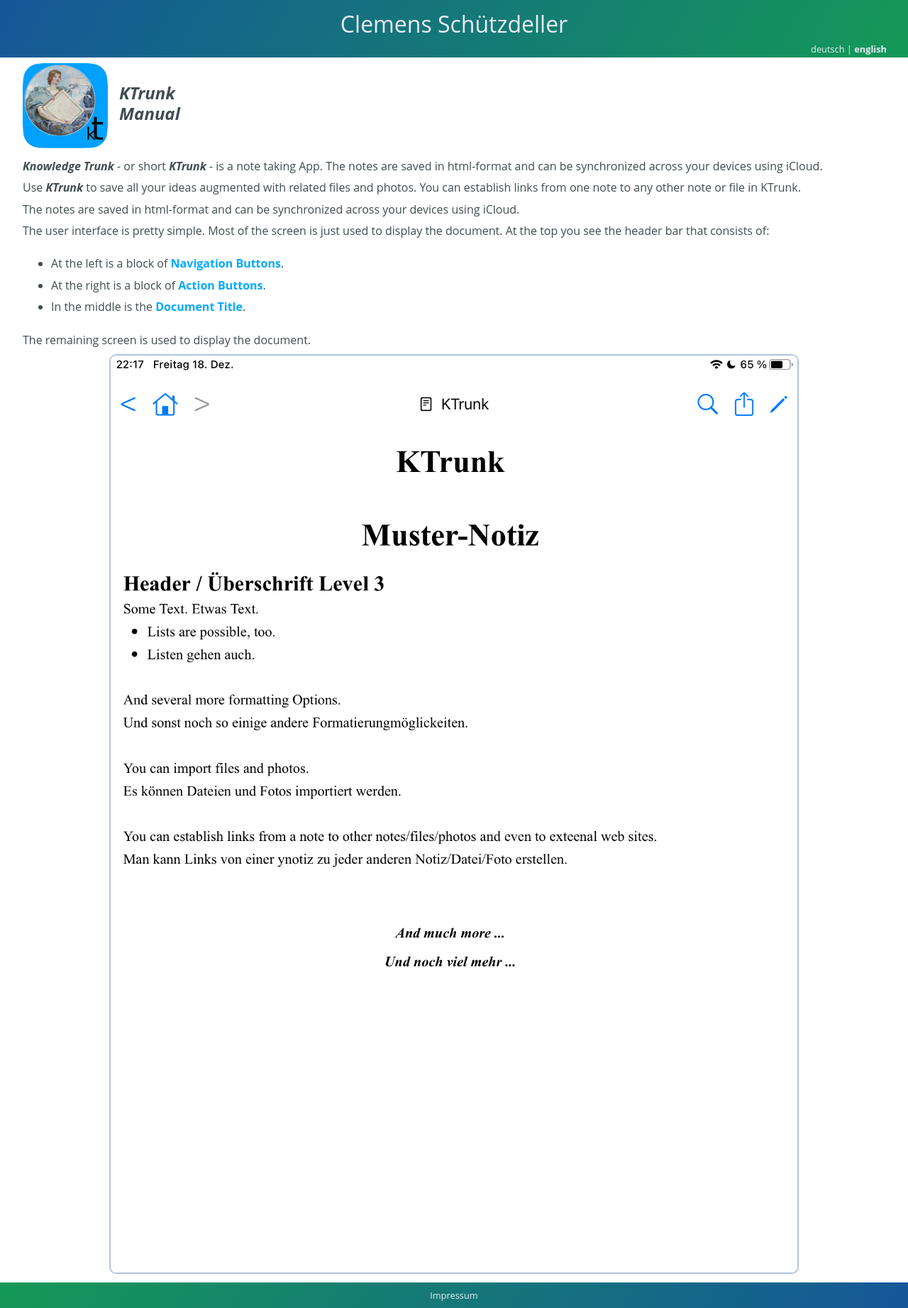
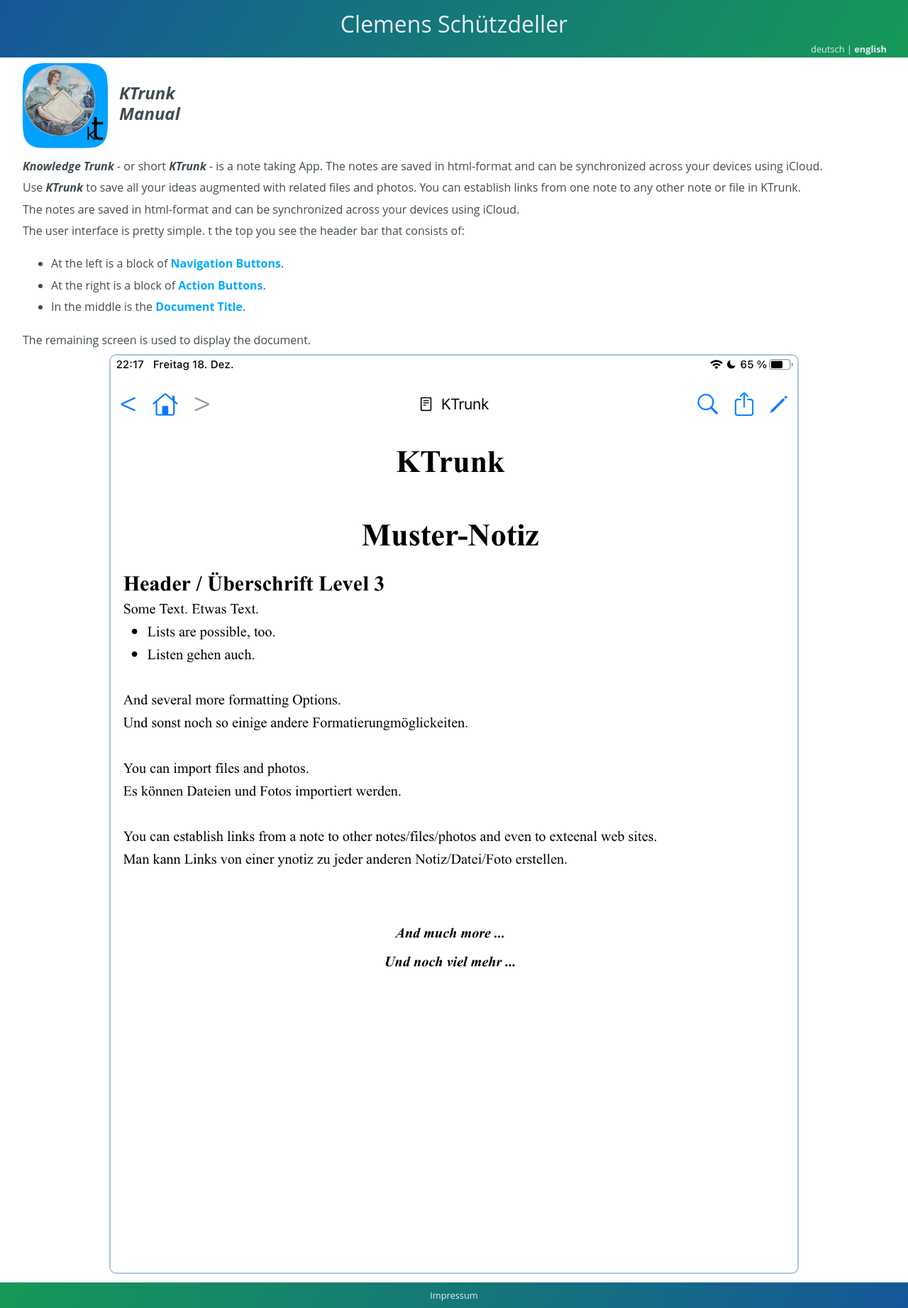
Before and after one commit to cs-LA/home, a Jekyll site: the page built from KTrunk/Manual.md, in a window 1280 px wide. Shown: the whole page at 71% size. Built offline with Jekyll 4.4.1, drawn with Linux system fonts in a browser that asks for light colours; our own code applies the rules of GitHub Pages for plain Markdown files.

Commit message:
Update Manual.md

```diff
--- a/KTrunk/Manual.md
+++ b/KTrunk/Manual.md
@@ -22,8 +22,8 @@
   <span class="de">Die Notizen werden im html-Format abgespeichert und können mittels iCloud über alle deine iOS-Geräte synchronisiert werden.</span>
 </p>
 <p>
-  <span class="en">The user interface is pretty simple. Most of the screen is just used to display the document. At the top you see the header bar that consists of:</span>
-  <span class="de">Die Benutzer-Oberfläche ist sehr einfach gehalten. Der überwiegende Teil des Bildschirms wird zur Anzeige des Dokuments genutzt. Oben ist ein Kopf-Bereich mit folgenden Komponenten:</span>
+  <span class="en">The user interface is pretty simple. t the top you see the header bar that consists of:</span>
+  <span class="de">Die Benutzer-Oberfläche ist sehr einfach gehalten. Oben ist ein Kopf-Bereich mit folgenden Komponenten:</span>
 </p>
 <ul>
   <li>
```
